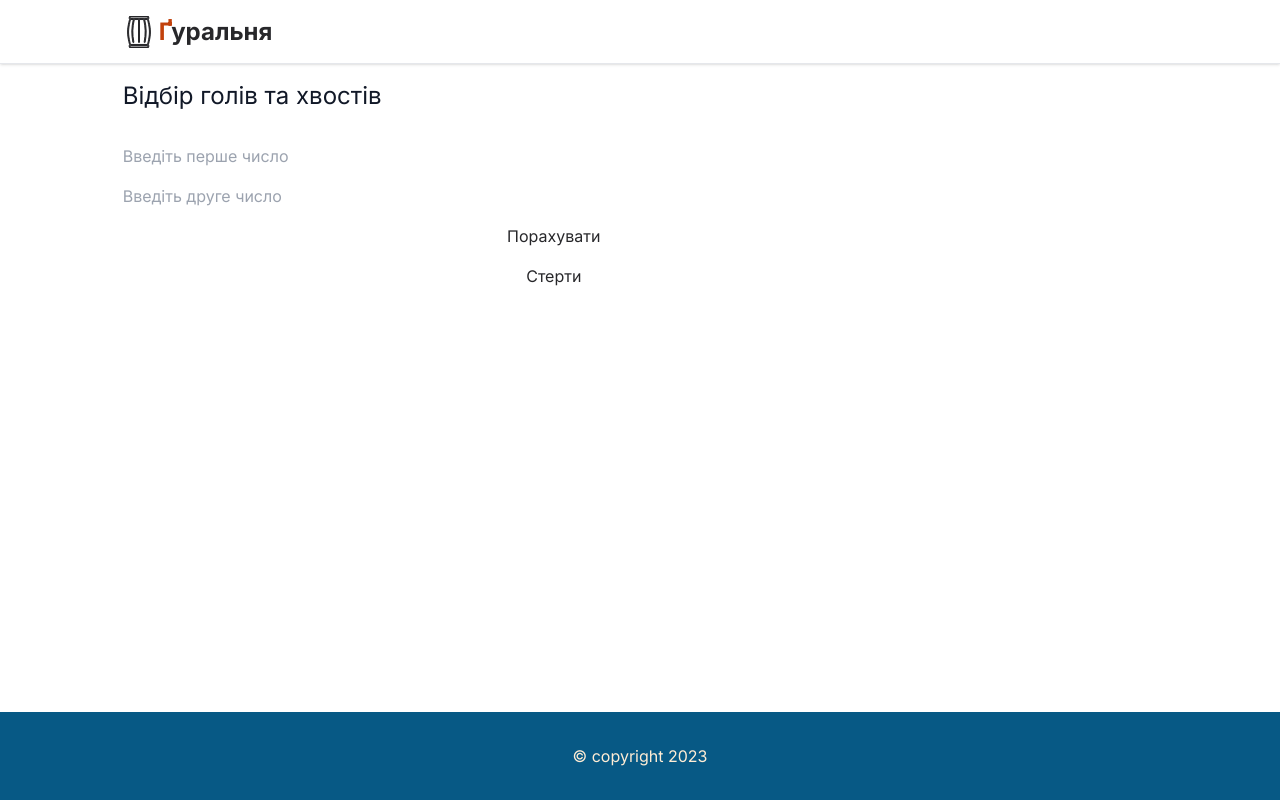
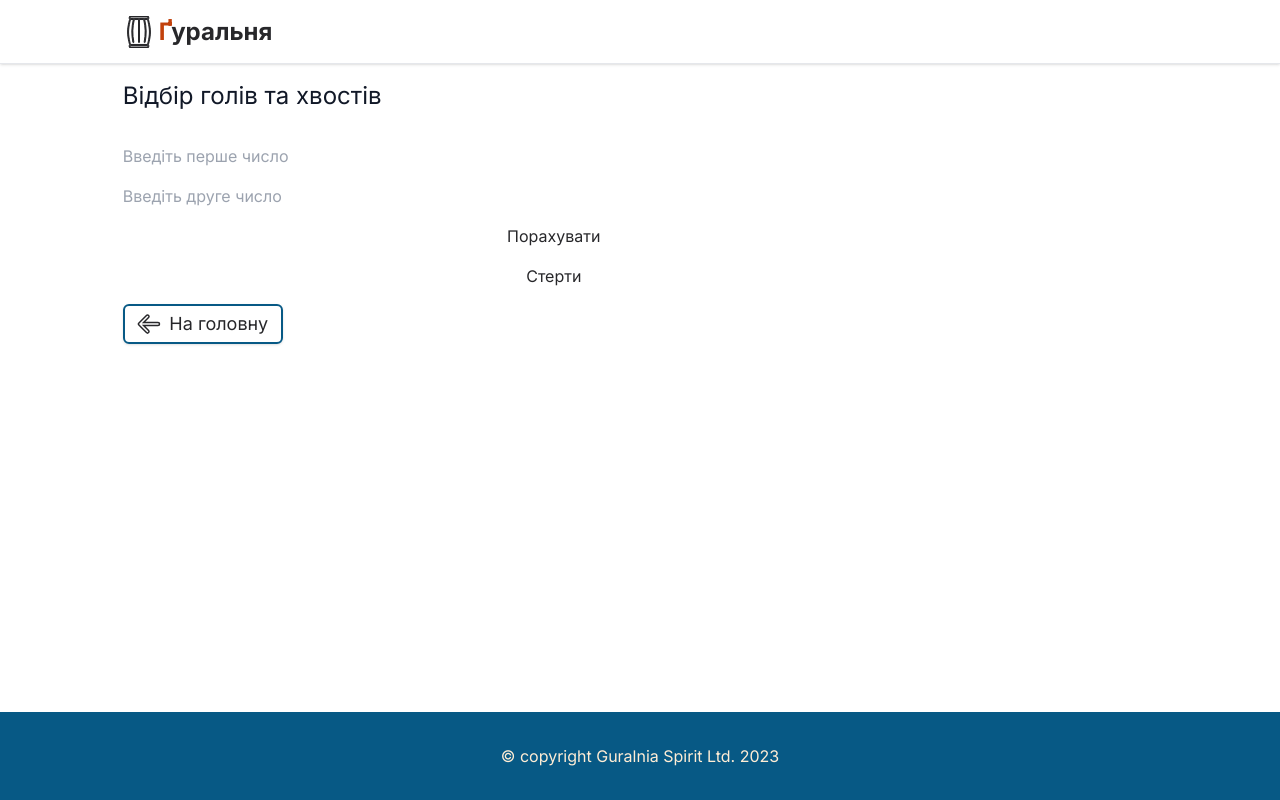
Before and after one commit to idrahoner/distillery-calculator, a Next.js app: page /distillery-calculator/selection-heads-and-tails in a window 1280 px wide. Built offline with nearby package versions, Linux system fonts and the light colour scheme.

Commit message:
Add styled for button link and create go home button

```diff
--- a/src/app/page.tsx
+++ b/src/app/page.tsx
@@ -1,6 +1,7 @@
 import Link from 'next/link';
 import Container from '../components/Container';
 import PageTitle from '../components/PageTitle';
+import ButtonLink from '../components/ButtonLink';
 
 const navLinks = [
   { href: '/selection-heads-and-tails', title: 'Відбір голів та хвостів' },
@@ -17,12 +18,7 @@ export default function Home() {
             <ul className="flex flex-col gap-4">
               {navLinks.map(({ href, title }) => (
                 <li key={href} className="max-w-xs">
-                  <Link
-                    href={href}
-                    className="block px-2 py-1 text-lg border-2 border-solid border-sky-800 rounded-md shadow hover:text-orange-100 hover:bg-sky-800 hover:shadow-md  transition-colors duration-300"
-                  >
-                    {title}
-                  </Link>
+                  <ButtonLink href={href}>{title}</ButtonLink>
                 </li>
               ))}
             </ul>
--- a/src/app/selection-heads-and-tails/page.tsx
+++ b/src/app/selection-heads-and-tails/page.tsx
@@ -1,6 +1,7 @@
 import Form from '@/src/components/Form';
 import Container from '@/src/components/Container';
 import PageTitle from '@/src/components/PageTitle';
+import GoHomeButton from '@/src/components/GoHomeButton';
 
 export default function SelectionHeadsAndTails() {
   return (
@@ -8,6 +9,7 @@ export default function SelectionHeadsAndTails() {
       <Container>
         <PageTitle>Відбір голів та хвостів</PageTitle>
         <Form />
+        <GoHomeButton />
       </Container>
     </main>
   );
--- /dev/null
+++ b/src/components/ButtonLink.tsx
@@ -0,0 +1,20 @@
+import Link from 'next/link';
+
+export default function ButtonLink({
+  href,
+  className = '',
+  children,
+}: {
+  href: string;
+  className?: string;
+  children: React.ReactNode;
+}) {
+  return (
+    <Link
+      href={href}
+      className={`block px-2 py-1 text-lg border-2 border-solid border-sky-800 rounded-md shadow hover:text-orange-100 hover:bg-sky-800 hover:shadow-md  transition-colors duration-300 ${className}`}
+    >
+      {children}
+    </Link>
+  );
+}
--- a/src/components/Footer.tsx
+++ b/src/components/Footer.tsx
@@ -1,7 +1,9 @@
 export default function Footer() {
   return (
     <footer className="w-screen mt-auto flex flex-wrap justify-center items-center gap-8 py-8 bg-sky-800">
-      <p className="text-orange-100">&copy; copyright 2023</p>
+      <p className="text-orange-100">
+        &copy; copyright Guralnia Spirit Ltd. 2023
+      </p>
     </footer>
   );
 }
--- /dev/null
+++ b/src/components/GoHomeButton.tsx
@@ -0,0 +1,16 @@
+import Link from 'next/link';
+import ButtonLink from './ButtonLink';
+
+export default function GoHomeButton() {
+  return (
+    <ButtonLink
+      href="/"
+      className="flex justify-center items-center gap-2 w-40"
+    >
+      <svg className="w-6 h-6 fill-none stroke-2 stroke-current">
+        <use href="/distillery-calculator/images/icons.svg#icon-arrow-left"></use>
+      </svg>
+      На головну
+    </ButtonLink>
+  );
+}
```
Also changed, not shown: public/images/logo.svg (deleted).
